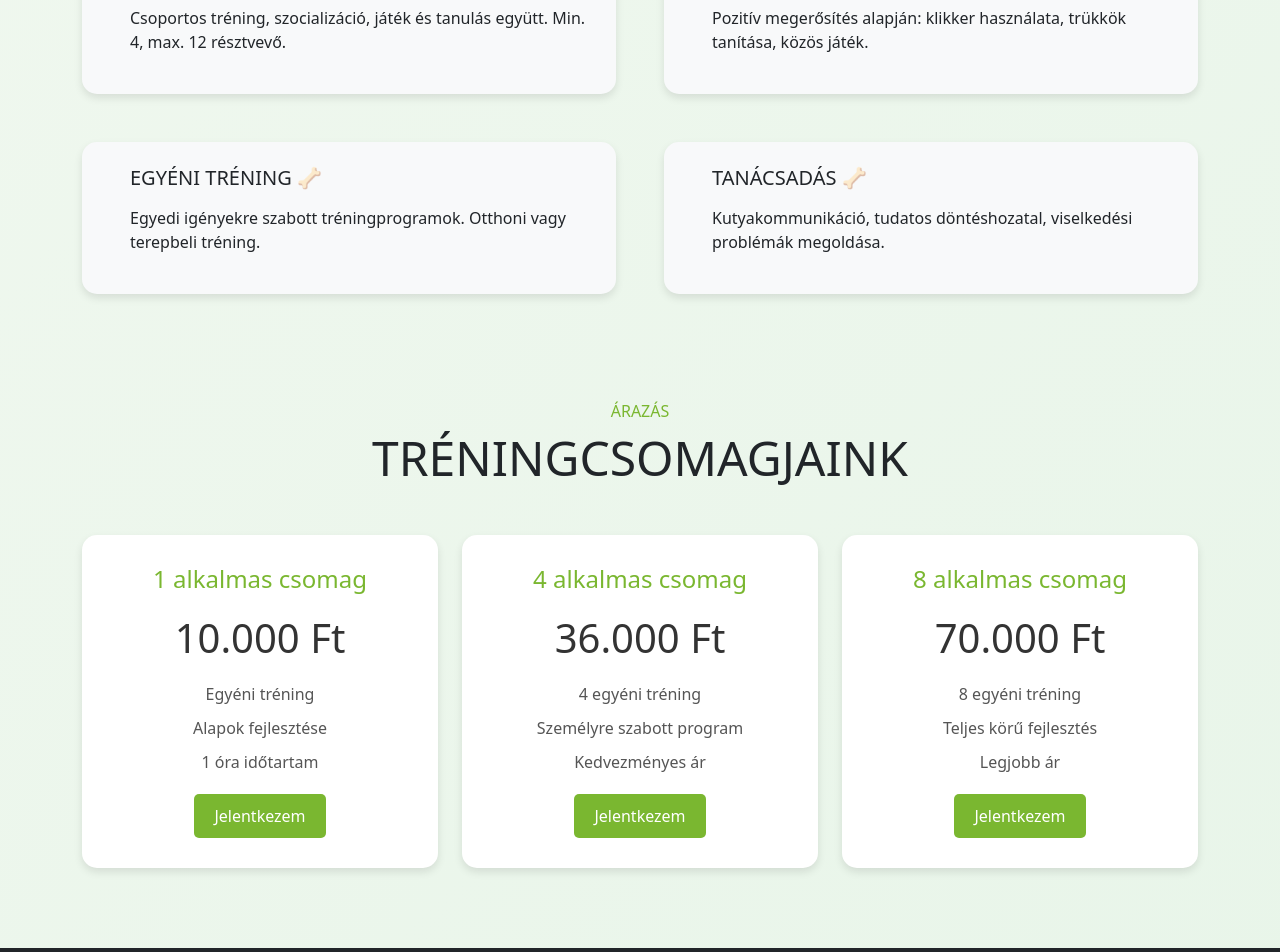
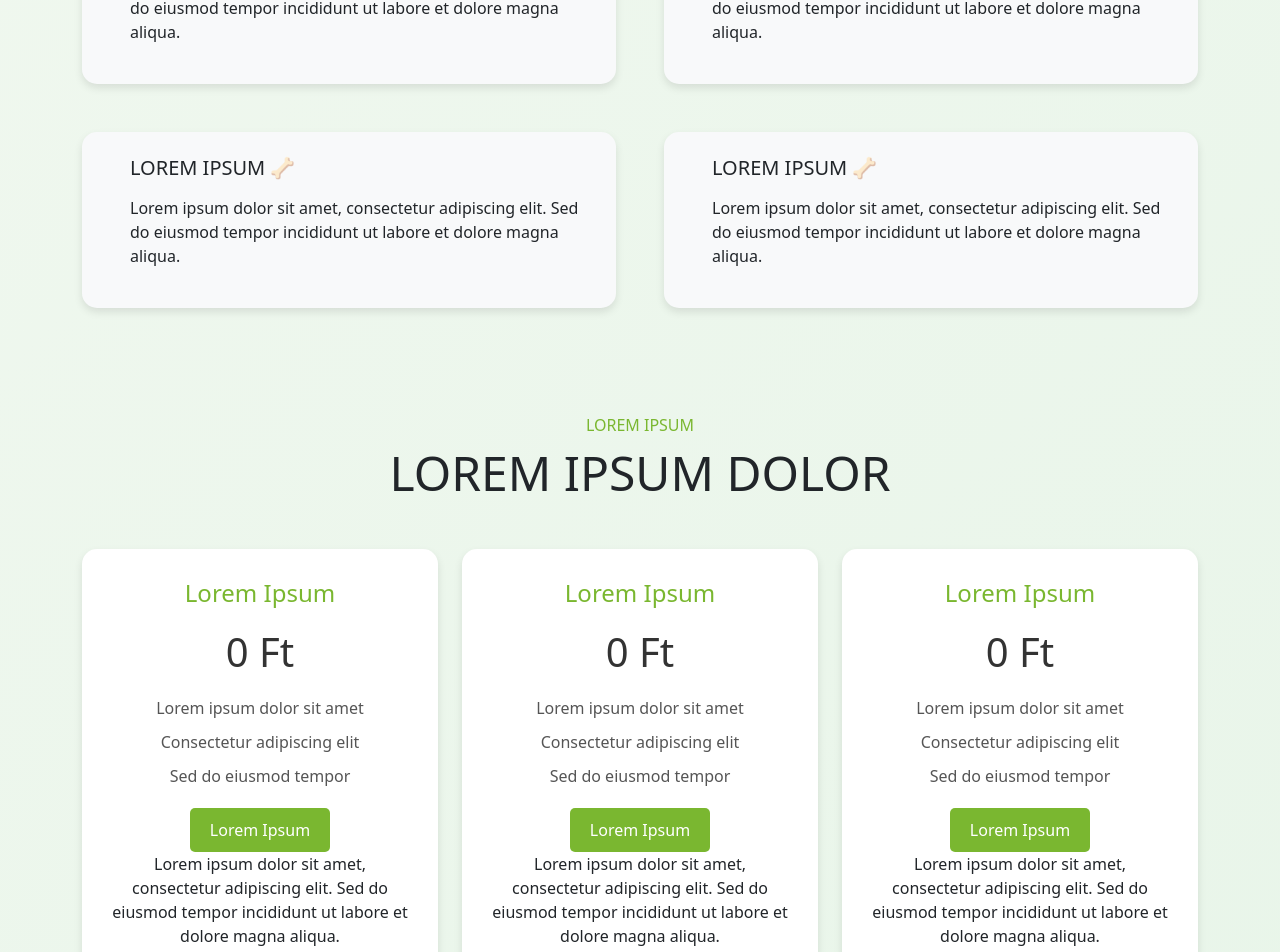
Before and after one commit to XY56L7/lang_tamas_dog_trainer, a React (Create React App) app: page / in a window 1280 px wide. Shown: the part 2838-3790 px from the top of the page. Built offline with nearby package versions, Linux system fonts and the light colour scheme.

Commit message:
Update the texts

```diff
--- a/src/Pricing.tsx
+++ b/src/Pricing.tsx
@@ -6,50 +6,52 @@ const Pricing = () => {
         <div className="pricing-section" id='prices-section'>
             <div className="container">
                 <div className="text-center mb-5">
-                    <h6 style={{ color: '#7AB730' }} className="text-uppercase">Árazás</h6>
-                    <h1 className="display-5 text-uppercase mb-0">Tréningcsomagjaink</h1>
+                    <h6 style={{ color: '#7AB730' }} className="text-uppercase">Lorem Ipsum</h6>
+                    <h1 className="display-5 text-uppercase mb-0">Lorem Ipsum Dolor</h1>
                 </div>
 
                 <div className="row">
-                    {/* 1 órás tréning */}
                     <div className="col-md-4">
                         <div className="pricing-card">
-                        <h3>1 alkalmas csomag</h3>
-                        <h2>10.000 Ft</h2>
+                            <h3>Lorem Ipsum</h3>
+                            <h2>0 Ft</h2>
                             <ul>
-                                <li>Egyéni tréning</li>
-                                <li>Alapok fejlesztése</li>
-                                <li>1 óra időtartam</li>
+                                <li>Lorem ipsum dolor sit amet</li>
+                                <li>Consectetur adipiscing elit</li>
+                                <li>Sed do eiusmod tempor</li>
                             </ul>
-                            <button>Jelentkezem</button>
+                            <button>Lorem Ipsum</button>
+                            <p>Lorem ipsum dolor sit amet, consectetur adipiscing elit. Sed do eiusmod tempor incididunt ut labore et dolore magna aliqua.</p>
                         </div>
                     </div>
 
                     {/* 4 alkalmas csomag */}
                     <div className="col-md-4">
                         <div className="pricing-card">
-                            <h3>4 alkalmas csomag</h3>
-                            <h2>36.000 Ft</h2>
+                            <h3>Lorem Ipsum</h3>
+                            <h2>0 Ft</h2>
                             <ul>
-                                <li>4 egyéni tréning</li>
-                                <li>Személyre szabott program</li>
-                                <li>Kedvezményes ár</li>
+                                <li>Lorem ipsum dolor sit amet</li>
+                                <li>Consectetur adipiscing elit</li>
+                                <li>Sed do eiusmod tempor</li>
                             </ul>
-                            <button>Jelentkezem</button>
+                            <button>Lorem Ipsum</button>
+                            <p>Lorem ipsum dolor sit amet, consectetur adipiscing elit. Sed do eiusmod tempor incididunt ut labore et dolore magna aliqua.</p>
                         </div>
                     </div>
 
                     {/* 8 alkalmas csomag */}
                     <div className="col-md-4">
                         <div className="pricing-card">
-                            <h3>8 alkalmas csomag</h3>
-                            <h2>70.000 Ft</h2>
+                            <h3>Lorem Ipsum</h3>
+                            <h2>0 Ft</h2>
                             <ul>
-                                <li>8 egyéni tréning</li>
-                                <li>Teljes körű fejlesztés</li>
-                                <li>Legjobb ár</li>
+                                <li>Lorem ipsum dolor sit amet</li>
+                                <li>Consectetur adipiscing elit</li>
+                                <li>Sed do eiusmod tempor</li>
                             </ul>
-                            <button>Jelentkezem</button>
+                            <button>Lorem Ipsum</button>
+                            <p>Lorem ipsum dolor sit amet, consectetur adipiscing elit. Sed do eiusmod tempor incididunt ut labore et dolore magna aliqua.</p>
                         </div>
                     </div>
                 </div>
--- a/src/Services.tsx
+++ b/src/Services.tsx
@@ -26,18 +26,18 @@ const Services = () => {
         <div className="container-fluid py-5">
             <div className="container">
                 <div style={{ borderLeft: '5px solid #7AB730' }} className="ps-5 mb-5">
-                    <h6 style={{ color: '#7AB730' }} className="text-uppercase">Szolgáltatások</h6>
-                    <h1 className="display-5 text-uppercase mb-0">Kutyatréning és Gondozási Szolgáltatások</h1>
+                    <h6 style={{ color: '#7AB730' }} className="text-uppercase">Lorem Ipsum</h6>
+                    <h1 className="display-5 text-uppercase mb-0">Lorem Ipsum Dolor Sit Amet</h1>
                 </div>
 
                 <div className={`row g-5 ${isVisible ? 'fade-in' : ''}`} id="services-section">
                     {[
-                        { icon: 'flaticon-house', title: 'Kezdő Tréning 🦴', description: 'Stabil alapok a kutyával való kapcsolathoz. Együttműködés, figyelem, laza pórázon sétálás, alap parancsok.' },
-                        { icon: 'flaticon-food', title: 'Viselkedés Tréning 🦴', description: 'Problémás viselkedés kezelése: ugrás, húzás, túlzott ugatás. Személyre szabott megoldások.' },
-                        { icon: 'flaticon-grooming', title: 'Kutyasuli 🦴', description: 'Csoportos tréning, szocializáció, játék és tanulás együtt. Min. 4, max. 12 résztvevő.' },
-                        { icon: 'flaticon-cat', title: 'Klikker Tréning 🦴', description: 'Pozitív megerősítés alapján: klikker használata, trükkök tanítása, közös játék.' },
-                        { icon: 'flaticon-dog', title: 'Egyéni Tréning 🦴', description: 'Egyedi igényekre szabott tréningprogramok. Otthoni vagy terepbeli tréning.' },
-                        { icon: 'flaticon-vaccine', title: 'Tanácsadás 🦴', description: 'Kutyakommunikáció, tudatos döntéshozatal, viselkedési problémák megoldása.' },
+                        { icon: 'flaticon-house', title: 'Lorem Ipsum 🦴', description: 'Lorem ipsum dolor sit amet, consectetur adipiscing elit. Sed do eiusmod tempor incididunt ut labore et dolore magna aliqua.' },
+                        { icon: 'flaticon-food', title: 'Lorem Ipsum 🦴', description: 'Lorem ipsum dolor sit amet, consectetur adipiscing elit. Sed do eiusmod tempor incididunt ut labore et dolore magna aliqua.' },
+                        { icon: 'flaticon-grooming', title: 'Lorem Ipsum 🦴', description: 'Lorem ipsum dolor sit amet, consectetur adipiscing elit. Sed do eiusmod tempor incididunt ut labore et dolore magna aliqua.' },
+                        { icon: 'flaticon-cat', title: 'Lorem Ipsum 🦴', description: 'Lorem ipsum dolor sit amet, consectetur adipiscing elit. Sed do eiusmod tempor incididunt ut labore et dolore magna aliqua.' },
+                        { icon: 'flaticon-dog', title: 'Lorem Ipsum 🦴', description: 'Lorem ipsum dolor sit amet, consectetur adipiscing elit. Sed do eiusmod tempor incididunt ut labore et dolore magna aliqua.' },
+                        { icon: 'flaticon-vaccine', title: 'Lorem Ipsum 🦴', description: 'Lorem ipsum dolor sit amet, consectetur adipiscing elit. Sed do eiusmod tempor incididunt ut labore et dolore magna aliqua.' },
                     ].map((service, index) => (
                         <div className="col-md-6" key={index}>
                             <div className="service-item bg-light d-flex p-4">
```
